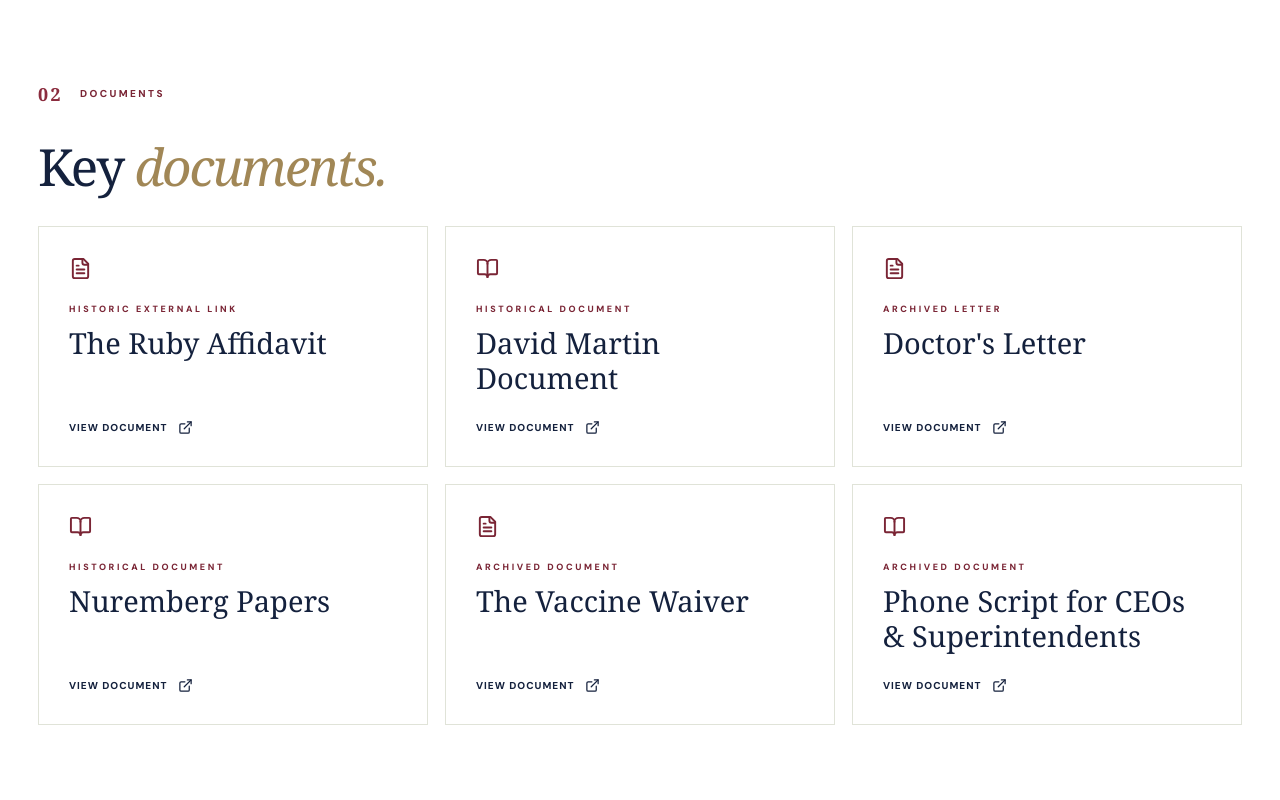
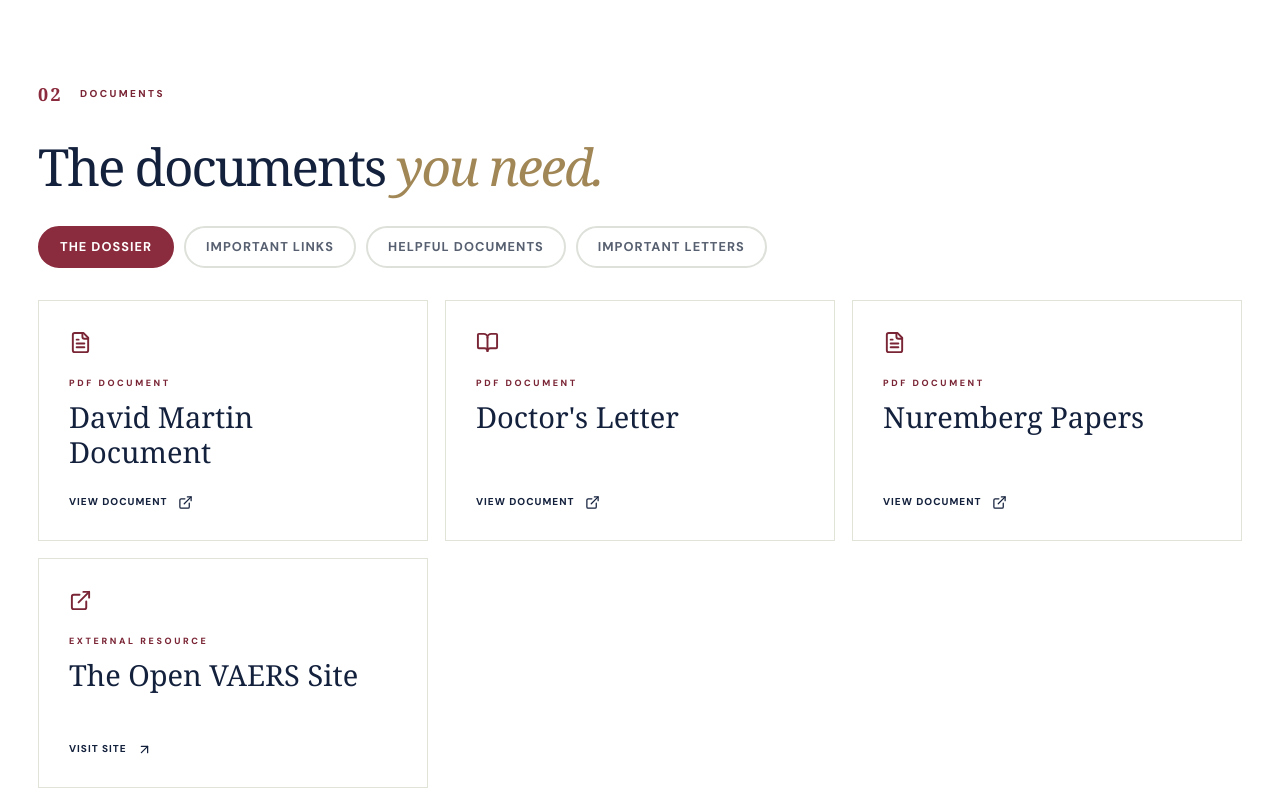
Before and after one commit to AppStudioPros/chris-iskey, a Next.js app: page /resources in a window 1280 px wide. Shown: the part 1800-2600 px from the top of the page. Built offline with nearby package versions, Linux system fonts and the light colour scheme.

Commit message:
Resources: tabbed document section (The Dossier / Important Links / Helpful Documents / Important Letters)

```diff
--- a/app/resources/page.tsx
+++ b/app/resources/page.tsx
@@ -1,17 +1,11 @@
 import {pageMetadata} from '@/lib/seo';
 import type {Metadata} from 'next';
-import {ArrowUpRight, FileText, BookOpen, ExternalLink} from 'lucide-react';
+import {ArrowUpRight} from 'lucide-react';
+import {DocumentTabs} from '@/components/DocumentTabs';
 import {PageHero} from '@/components/PageHero';
 export const metadata:Metadata=pageMetadata('Resources','A library of documents, references, and topics Christopher has covered — from vaccine policy to food and environment.', '/resources');
 
-const documents=[
-  ['The Ruby Affidavit','Historic external link','https://vaccine-police.com/'],
-  ['David Martin Document','Historical document','https://cdn.prod.website-files.com/62f6c2ce87ee5b46474b4cf5/62f75221d95bf7724d4a6132_The-Criminal-Conspiracy-of-Coronavirus.pdf'],
-  ['Doctor\'s Letter','Archived letter','https://cdn.prod.website-files.com/62f6c2ce87ee5b46474b4cf5/62f75252fd7b9937e0360a3a_doctors-letter.pdf'],
-  ['Nuremberg Papers','Historical document','https://cdn.prod.website-files.com/62f6c2ce87ee5b46474b4cf5/62f752711f5ebf66a12ba42f_nuremberg.pdf'],
-  ['The Vaccine Waiver','Archived document','https://cdn.prod.website-files.com/62f6c2ce87ee5b46474b4cf5/62f7547b992cf445dccc612b_vaccine-waiver.pdf'],
-  ['Phone Script for CEOs & Superintendents','Archived document','https://cdn.prod.website-files.com/62f6c2ce87ee5b46474b4cf5/62f7547d39fad206d88696f1_Scripts.pdf'],
-];
+
 
 const topics=[
   {title:'GMO',icon:'/images/topic-gmo.png',desc:'Protecting you and the world from GMOs — and Roundup. Read more about responsible technology.',url:'https://www.responsibletechnology.org/'},
@@ -63,20 +57,10 @@ export default function Resources(){return <>
       <div className="section-head" style={{marginBottom:'32px'}}>
         <div>
           <div className="section-index"><span>02</span><span>DOCUMENTS</span></div>
-          <h2 style={{fontFamily:'Georgia,serif',fontSize:'clamp(36px,4vw,54px)',letterSpacing:'-2px',marginTop:'12px'}}>Key<em style={{color:'#a18756'}}> documents.</em></h2>
+          <h2 style={{fontFamily:'Georgia,serif',fontSize:'clamp(36px,4vw,54px)',letterSpacing:'-2px',marginTop:'12px'}}>The documents<em style={{color:'#a18756'}}> you need.</em></h2>
         </div>
       </div>
-
-      <div className="resource-grid">
-        {documents.map(([title,label,url],i)=>(
-          <a className="resource-card" key={title} href={url} target="_blank" rel="noopener noreferrer">
-            <span className="resource-icon">{i%2?<BookOpen size={23}/>:<FileText size={23}/>}</span>
-            <span className="small-label">{label}</span>
-            <h3>{title}</h3>
-            <span className="resource-open">VIEW DOCUMENT <ExternalLink size={15}/></span>
-          </a>
-        ))}
-      </div>
+      <DocumentTabs />
     </div>
   </section>
 </>}
--- /dev/null
+++ b/components/DocumentTabs.tsx
@@ -0,0 +1,101 @@
+'use client';
+import { useState } from 'react';
+import { FileText, BookOpen, ExternalLink, ArrowUpRight } from 'lucide-react';
+
+type Doc = { title: string; label: string; url: string; external?: boolean };
+type Tab = { id: string; label: string; docs: Doc[] };
+
+const tabs: Tab[] = [
+  {
+    id: 'dossier',
+    label: 'The Dossier',
+    docs: [
+      { title: 'David Martin Document', label: 'PDF Document', url: 'https://uploads-ssl.webflow.com/62f6c2ce87ee5b46474b4cf5/62f75221d95bf7724d4a6132_The-Criminal-Conspiracy-of-Coronavirus.pdf' },
+      { title: "Doctor's Letter", label: 'PDF Document', url: 'https://uploads-ssl.webflow.com/62f6c2ce87ee5b46474b4cf5/62f75252fd7b9937e0360a3a_doctors-letter.pdf' },
+      { title: 'Nuremberg Papers', label: 'PDF Document', url: 'https://uploads-ssl.webflow.com/62f6c2ce87ee5b46474b4cf5/62f752711f5ebf66a12ba42f_nuremberg.pdf' },
+      { title: 'The Open VAERS Site', label: 'External resource', url: 'https://openvaers.com/covid-data', external: true },
+    ],
+  },
+  {
+    id: 'links',
+    label: 'Important Links',
+    docs: [
+      { title: 'The Affidavit Alliance', label: 'External resource', url: 'https://affidavitalliance.com/stop-the-get-the-jab-or-get-fired-1', external: true },
+      { title: 'Bonds for the Win', label: 'External resource', url: 'https://bondsforthewin.com/', external: true },
+    ],
+  },
+  {
+    id: 'helpful',
+    label: 'Helpful Documents',
+    docs: [
+      { title: 'The Vaccine Waiver', label: 'PDF Document', url: 'https://uploads-ssl.webflow.com/62f6c2ce87ee5b46474b4cf5/62f7547b992cf445dccc612b_vaccine-waiver.pdf' },
+      { title: "Phone Script for CEO's & Superintendents", label: 'PDF Document', url: 'https://uploads-ssl.webflow.com/62f6c2ce87ee5b46474b4cf5/62f7547d39fad206d88696f1_Scripts.pdf' },
+      { title: 'Boss Threatening You?', label: 'PDF Document', url: 'https://cdn.prod.website-files.com/62f6c2ce87ee5b46474b4cf5/62fad18b4cb53e231d9d51bb_Letter-for-Boss-Correct-One.pdf' },
+      { title: 'Shelly Whitelock Smith vs. HBOE', label: 'PDF Document', url: 'https://cdn.prod.website-files.com/62f6c2ce87ee5b46474b4cf5/62f7547b992cf445dccc612b_vaccine-waiver.pdf' },
+    ],
+  },
+  {
+    id: 'letters',
+    label: 'Important Letters',
+    docs: [
+      { title: "Trump's Letter", label: 'PDF Document', url: 'https://uploads-ssl.webflow.com/62f6c2ce87ee5b46474b4cf5/62f754d71068fdc520759b6a_trump_letter.pdf' },
+      { title: "A Doctor's Letter", label: 'PDF Document', url: 'https://uploads-ssl.webflow.com/62f6c2ce87ee5b46474b4cf5/62f75252fd7b9937e0360a3a_doctors-letter.pdf' },
+    ],
+  },
+];
+
+export function DocumentTabs() {
+  const [active, setActive] = useState('dossier');
+  const current = tabs.find(t => t.id === active)!;
+
+  return (
+    <div>
+      {/* Tab pills */}
+      <div style={{ display: 'flex', gap: '10px', flexWrap: 'wrap', marginBottom: '32px' }}>
+        {tabs.map(tab => (
+          <button
+            key={tab.id}
+            onClick={() => setActive(tab.id)}
+            style={{
+              padding: '9px 20px',
+              borderRadius: '999px',
+              border: active === tab.id ? '2px solid #8b2c3e' : '2px solid #dde1da',
+              background: active === tab.id ? '#8b2c3e' : 'transparent',
+              color: active === tab.id ? '#fff' : '#576070',
+              fontSize: '0.8rem',
+              fontWeight: 700,
+              letterSpacing: '0.08em',
+              textTransform: 'uppercase',
+              cursor: 'pointer',
+              transition: 'all 0.15s',
+            }}
+          >
+            {tab.label}
+          </button>
+        ))}
+      </div>
+
+      {/* Document grid */}
+      <div className="resource-grid">
+        {current.docs.map((doc, i) => (
+          <a
+            key={doc.title}
+            className="resource-card"
+            href={doc.url}
+            target="_blank"
+            rel="noopener noreferrer"
+          >
+            <span className="resource-icon">
+              {doc.external ? <ExternalLink size={23} /> : i % 2 ? <BookOpen size={23} /> : <FileText size={23} />}
+            </span>
+            <span className="small-label">{doc.label}</span>
+            <h3>{doc.title}</h3>
+            <span className="resource-open">
+              {doc.external ? <>VISIT SITE <ArrowUpRight size={15} /></> : <>VIEW DOCUMENT <ExternalLink size={15} /></>}
+            </span>
+          </a>
+        ))}
+      </div>
+    </div>
+  );
+}
```
